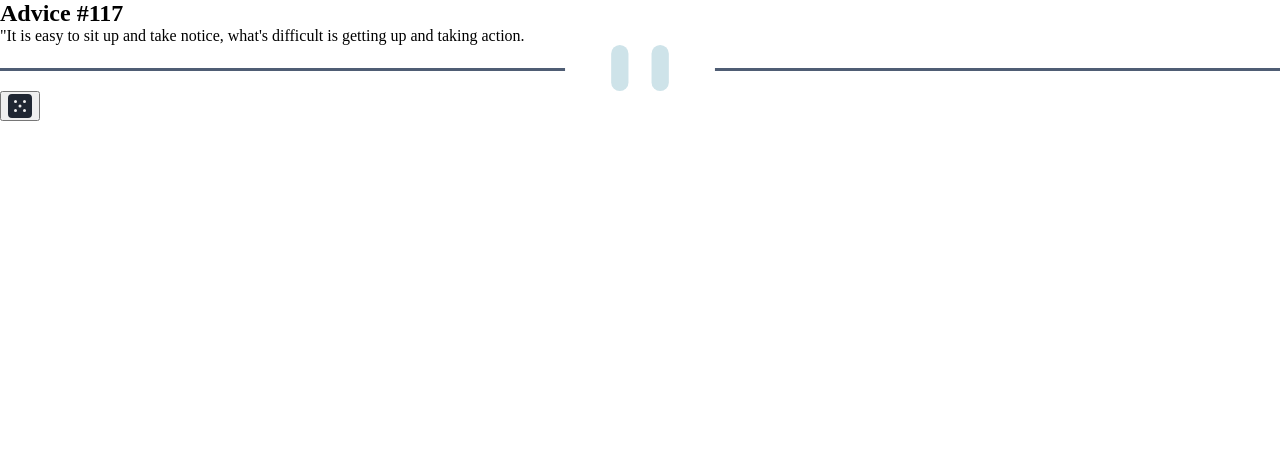
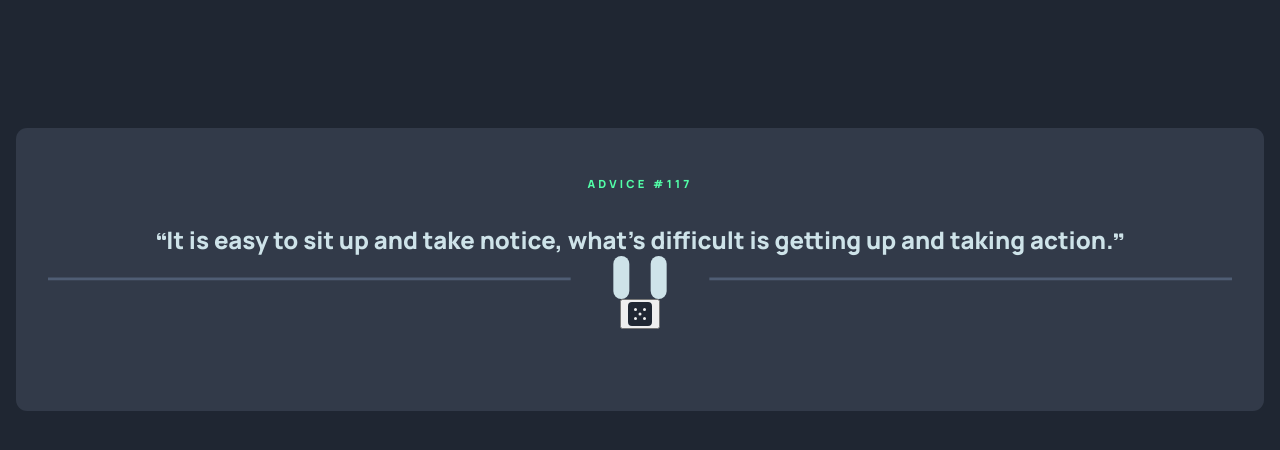
Before and after one commit to MikeBeloborodov/advice_generator_app, a website built with Vite: page index.html in a window 1280 px wide. Built offline with nearby package versions, Linux system fonts and the light colour scheme.

Commit message:
test commit

```diff
--- a/index.html
+++ b/index.html
@@ -1,24 +1,24 @@
 <!DOCTYPE html>
 <html lang="en">
   <head>
-    <meta charset="UTF-8" />
-    <meta name="viewport" content="width=device-width, initial-scale=1.0" />
+    <meta charset="UTF-8">
+    <meta name="viewport" content="width=device-width, initial-scale=1.0">
     <link
       rel="icon"
       type="image/png"
       sizes="32x32"
       href="./images/favicon-32x32.png"
-    />
+    >
     <title>Frontend Mentor | Advice generator app</title>
     <!-- Google fonts -->
-    <link rel="preconnect" href="https://fonts.googleapis.com" />
-    <link rel="preconnect" href="https://fonts.gstatic.com" crossorigin />
+    <link rel="preconnect" href="https://fonts.googleapis.com" >
+    <link rel="preconnect" href="https://fonts.gstatic.com" crossorigin >
     <link
       href="https://fonts.googleapis.com/css2?family=Manrope:wght@800&display=swap"
       rel="stylesheet"
-    />
+    >
     <!-- My styles -->
-    <link rel="stylesheet" href="style.css" />
+    <link rel="stylesheet" href="style.css" >
   </head>
   <body>
     <main>
@@ -26,8 +26,13 @@
         <div class="advice__text-area">
           <h2 class="advice__text-area__id">Advice #117</h2>
           <p class="advice__text-area__paragraph">
-            "It is easy to sit up and take notice, what's difficult is getting
-            up and taking action.
+            <img src="images/quote-left-icon.svg" alt="" class="quote">It is
+            easy to sit up and take notice, what's difficult is getting up and
+            taking action.<img
+              src="images/quote-right-icon.svg"
+              alt=""
+              class="quote right"
+            >
           </p>
         </div>
         <div class="advice__footer">
@@ -35,12 +40,12 @@
             <source
               srcset="images/pattern-divider-desktop.svg"
               media="(min-width: 600px)"
-            />
-            <img src="images/pattern-divider-mobile.svg" alt="" />
+            >
+            <img src="images/pattern-divider-mobile.svg" alt="" >
           </picture>
           <button class="btn-next-advice">
             <span class="visually-hidden">Next advice</span>
-            <img src="images/icon-dice.svg" alt="" />
+            <img src="images/icon-dice.svg" alt="" >
           </button>
         </div>
       </article>
--- a/style.css
+++ b/style.css
@@ -1,6 +1,6 @@
 /* || VARIABLES */
 :root {
-    --clr-light-cyan: hsl(193, 38%, 86%);
+    --clr-light-cyan: #cee3e9;
     --clr-neon-green: hsl(150, 100%, 66%);
     --clr-grayish-blue: hsl(217, 19%, 38%);
     --clr-dark-grayish-blue: hsl(217, 19%, 24%);
@@ -38,6 +38,45 @@ img, svg {
 }
 
 /* || STYLES */
+body {
+    font-family: var(--ff-main);
+    background-color: var(--clr-dark-blue);
+    margin-top: 8rem;
+}
+
+.advice {
+    background-color: var(--clr-dark-grayish-blue);
+    text-align: center;
+    margin: 0 1rem;
+    padding: 3rem 2rem 5rem;
+    border-radius: 0.7rem;
+}
+
+.advice__text-area__id {
+    color: var(--clr-neon-green);
+    text-transform: uppercase;
+    font-size: 0.7rem;
+    letter-spacing: 0.2rem;
+    margin-bottom: 2rem;
+}
+
+.advice__text-area__paragraph {
+    color: var(--clr-light-cyan);
+    font-size: 1.5rem;
+}
+
+.quote {
+    display: inline-block;
+    height: 0.45rem;
+    width: auto;
+    vertical-align:super;
+}
+
+.right {
+    transform: rotate(180deg);
+}
+
+
 /* hide something from screen reader */
 /* https://www.scottohara.me/blog/2017/04/14/inclusively-hidden.html */
 .visually-hidden:not(:focus):not(:active) {
```
Also changed, not shown: tsconfig.json (+7 -1 lines), images/quote-left-icon.svg (added), images/quote-right-icon.svg (added).
